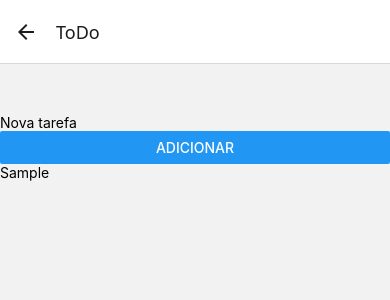
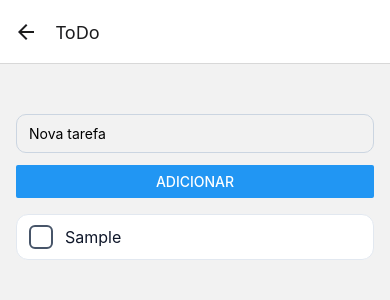
Before and after one commit to DevGoulart/Traveler-s_Backpack, a React Native app: screen /ToDo in a window 390 px wide. Both pictures are taken after typing "Sample" into the empty fields and a click on the button "ADICIONAR". Shown: the top 300 px of the page. Built offline with nearby package versions, Linux system fonts and the light colour scheme.

Commit message:
Update TodoScreen.js

```diff
--- a/src/screens/TodoScreen.js
+++ b/src/screens/TodoScreen.js
@@ -1,24 +1,111 @@
 import { useState } from 'react';
-import { View, TextInput, Button, FlatList, Text } from 'react-native';
+import { View, TextInput, Button, FlatList, Text, Pressable, StyleSheet } from 'react-native';
 
 export default function TodoScreen() {
   const [task, setTask] = useState('');
   const [list, setList] = useState([]);
 
   const addTask = () => {
-    setList([...list, { id: Date.now().toString(), text: task }]);
+    const trimmedTask = task.trim();
+
+    if (!trimmedTask) {
+      return;
+    }
+
+    setList([...list, { id: Date.now().toString(), text: trimmedTask, completed: false }]);
     setTask('');
   };
 
+  const toggleTask = (id) => {
+    setList(
+      list.map((item) =>
+        item.id === id ? { ...item, completed: !item.completed } : item
+      )
+    );
+  };
+
   return (
-    <View style={{ marginTop: 50 }}>
-      <TextInput value={task} onChangeText={setTask} placeholder="Nova tarefa" />
+    <View style={styles.container}>
+      <TextInput
+        value={task}
+        onChangeText={setTask}
+        placeholder="Nova tarefa"
+        style={styles.input}
+      />
       <Button title="Adicionar" onPress={addTask} />
 
       <FlatList
         data={list}
-        renderItem={({ item }) => <Text>{item.text}</Text>}
+        keyExtractor={(item) => item.id}
+        contentContainerStyle={styles.list}
+        renderItem={({ item }) => (
+          <Pressable style={styles.item} onPress={() => toggleTask(item.id)}>
+            <View style={[styles.checkbox, item.completed && styles.checkboxChecked]}>
+              {item.completed ? <Text style={styles.checkboxMark}>✓</Text> : null}
+            </View>
+            <Text style={[styles.itemText, item.completed && styles.itemTextCompleted]}>
+              {item.text}
+            </Text>
+          </Pressable>
+        )}
       />
     </View>
   );
 }
+
+const styles = StyleSheet.create({
+  container: {
+    marginTop: 50,
+    paddingHorizontal: 16,
+  },
+  input: {
+    borderWidth: 1,
+    borderColor: '#cbd5e1',
+    borderRadius: 10,
+    paddingHorizontal: 12,
+    paddingVertical: 10,
+    marginBottom: 12,
+  },
+  list: {
+    paddingTop: 16,
+    gap: 12,
+  },
+  item: {
+    flexDirection: 'row',
+    alignItems: 'center',
+    gap: 12,
+    paddingVertical: 10,
+    paddingHorizontal: 12,
+    borderWidth: 1,
+    borderColor: '#e2e8f0',
+    borderRadius: 12,
+    backgroundColor: '#fff',
+  },
+  checkbox: {
+    width: 24,
+    height: 24,
+    borderRadius: 6,
+    borderWidth: 2,
+    borderColor: '#475569',
+    alignItems: 'center',
+    justifyContent: 'center',
+  },
+  checkboxChecked: {
+    backgroundColor: '#16a34a',
+    borderColor: '#16a34a',
+  },
+  checkboxMark: {
+    color: '#fff',
+    fontWeight: '700',
+    fontSize: 14,
+    lineHeight: 16,
+  },
+  itemText: {
+    fontSize: 16,
+    color: '#0f172a',
+  },
+  itemTextCompleted: {
+    textDecorationLine: 'line-through',
+    color: '#94a3b8',
+  },
+});
```
